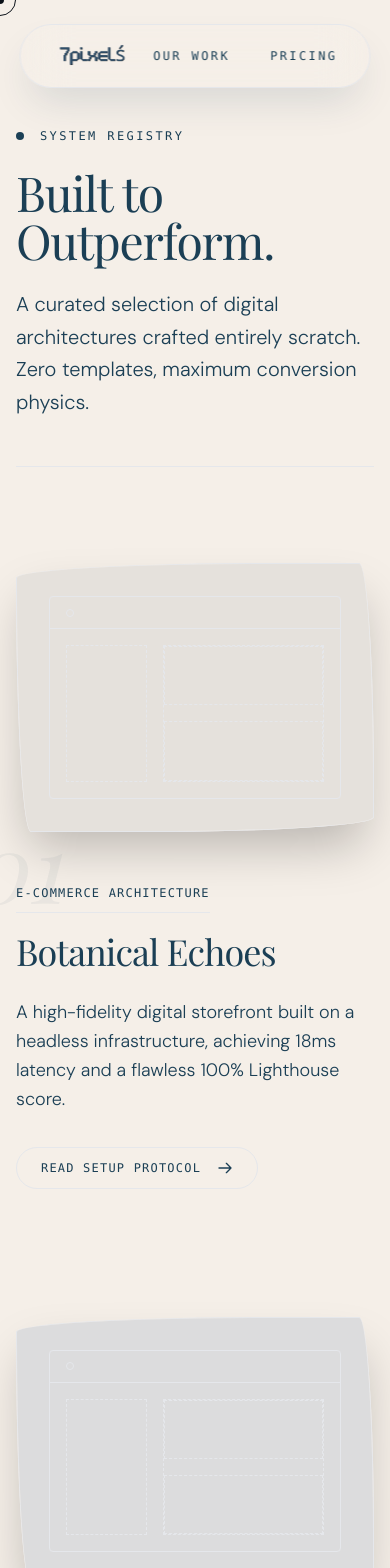
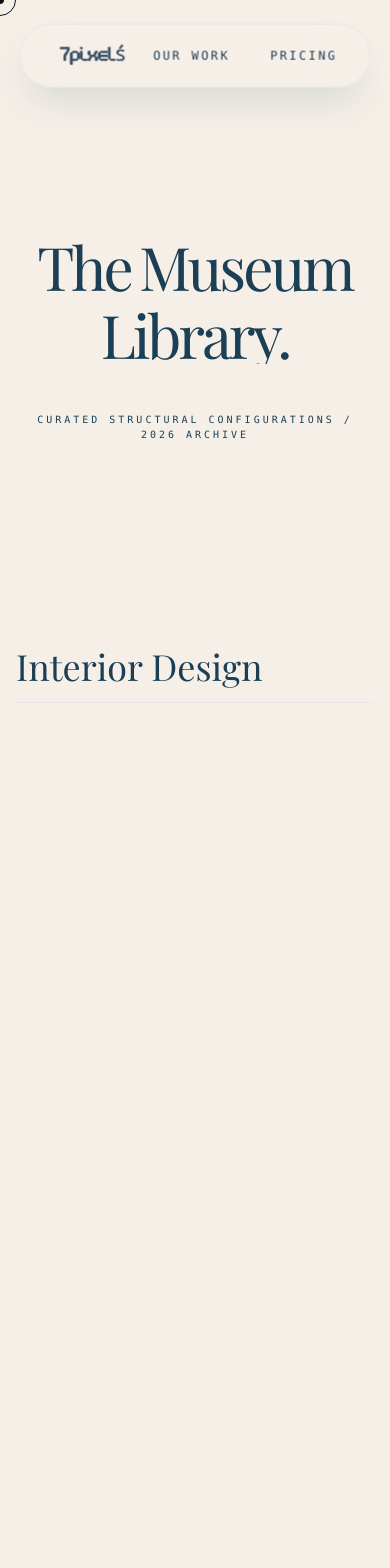
Before and after one commit to 7pixels-xyz/7pixels-main-website, a Next.js app: page /work in a window 390 px wide. Shown: the top 1568 px of the page. Built offline with nearby package versions, Linux system fonts and the light colour scheme; a web font is replaced by a local one.

Commit message:
fix: eslint and ts definitions on work page

```diff
--- a/src/pages/work.tsx
+++ b/src/pages/work.tsx
@@ -4,32 +4,89 @@ import Header from "@/components/Header";
 import Footer from "@/components/Footer";
 import React, { useEffect, useRef } from "react";
 import gsap from "gsap";
+import { ScrollTrigger } from "gsap/dist/ScrollTrigger";
 
+type ProjectInfo = {
+    id: string;
+    title: string;
+    desc: string;
+    color: string;
+    isDark?: boolean;
+};
 
-const projects = [
+type MuseumCategory = {
+    id: string;
+    label: string;
+    projects: ProjectInfo[];
+};
+
+const museumCategories: MuseumCategory[] = [
     {
-        id: "01",
-        title: "Botanical Echoes",
-        category: "E-Commerce Architecture",
-        desc: "A high-fidelity digital storefront built on a headless infrastructure, achieving 18ms latency and a flawless 100% Lighthouse score.",
+        id: "interior",
+        label: "Interior Design",
+        projects: [
+            {
+                id: "INT-01",
+                title: "Urban Nest",
+                desc: "Cinematic architecture portfolio with WebGL depth-sorting layers.",
                 color: "bg-[#e5e1dc]",
-        imagePlaceholder: true
             },
             {
-        id: "02",
+                id: "INT-02",
                 title: "Aura Dynamics",
-        category: "Enterprise System",
-        desc: "Transforming legacy internal dashboards into a real-time responsive web application utilizing custom data streaming protocols.",
+                desc: "High-end spatial layout rendering engine capturing minimalist scale.",
                 color: "bg-[#dcdcdd]",
-        imagePlaceholder: true
+            }
+        ]
     },
     {
-        id: "03",
-        title: "Nexus Banking",
-        category: "Fintech Platform",
-        desc: "A secure, banking-grade visual interface leveraging zero-layout-shift techniques for uninterrupted user data intake.",
+        id: "dentists",
+        label: "Dentists",
+        projects: [
+            {
+                id: "DNT-01",
+                title: "Smile Architecture",
+                desc: "Trust-centric geometric layouts for premium regional clinics.",
                 color: "bg-[#e8e9e4]",
-        imagePlaceholder: true
+            }
+        ]
+    },
+    {
+        id: "tattoo",
+        label: "Tattoo Artists",
+        projects: [
+            {
+                id: "TAT-01",
+                title: "Ink & Iron",
+                desc: "Dark-mode, high-contrast visual portfolio bridging physical art to digital.",
+                color: "bg-[#1c2226]",
+                isDark: true
+            }
+        ]
+    },
+    {
+        id: "creators",
+        label: "Creators",
+        projects: [
+            {
+                id: "CRT-01",
+                title: "Creator Engine",
+                desc: "Personality-driven routing structures maximizing audience conversion parameters.",
+                color: "bg-[#f4efe8]",
+            }
+        ]
+    },
+    {
+        id: "portfolios",
+        label: "Portfolios",
+        projects: [
+            {
+                id: "PRT-01",
+                title: "Minimal Protocol",
+                desc: "Strictly architectural bento-box layouts highlighting uncompressed visual data.",
+                color: "bg-[#dcdcdd]",
+            }
+        ]
     }
 ];
 
@@ -38,108 +95,152 @@ export default function Work() {
 
     useEffect(() => {
         if (typeof window === 'undefined') return;
+        gsap.registerPlugin(ScrollTrigger);
+
         const ctx = gsap.context(() => {
-            gsap.fromTo(".page-header",
-                { opacity: 0, y: 50 },
-                { opacity: 1, y: 0, duration: 1, ease: "power3.out", delay: 0.2 }
+
+            // Foyer text cinematic entry
+            gsap.fromTo(".foyer-word",
+                { opacity: 0, scale: 1.05, y: 30 },
+                { opacity: 1, scale: 1, y: 0, duration: 1.8, stagger: 0.15, ease: "power4.out", delay: 0.1 }
             );
 
-            gsap.fromTo(".project-card",
+            // Stagger individual rooms appearing
+            gsap.utils.toArray<HTMLElement>(".project-card").forEach((card) => {
+                gsap.fromTo(card,
                     { opacity: 0, y: 100 },
-                { opacity: 1, y: 0, duration: 1, stagger: 0.15, ease: "expo.out", delay: 0.4 }
+                    {
+                        opacity: 1, y: 0,
+                        duration: 1.2,
+                        ease: "expo.out",
+                        scrollTrigger: {
+                            trigger: card,
+                            start: "top bottom-=50",
+                            toggleActions: "play none none reverse"
+                        }
+                    }
                 );
+            });
+
+            // Sticky nav highlighting via ScrollTrigger
+            museumCategories.forEach((cat) => {
+                ScrollTrigger.create({
+                    trigger: `#section-${cat.id}`,
+                    start: "top center+=100",
+                    end: "bottom center-=100",
+                    toggleClass: { targets: `#nav-${cat.id}`, className: "active-nav-item" }
+                });
+            });
+
         }, containerRef);
-        return () => ctx.revert();
+        return () => {
+            ScrollTrigger.killAll(); // ensure multiple navigations don't ghost triggers
+            ctx.revert();
+        };
     }, []);
 
     return (
         <>
             <Head>
-                <title>Our Work | 7pixels Digital Agency</title>
+                <title>The Museum Library | 7pixels Digital Agency</title>
             </Head>
             <Cursor />
             <Header />
-            <main ref={containerRef} className="min-h-[100dvh] relative font-sans w-full max-w-[100vw] overflow-x-hidden bg-cream pt-32 pb-24 border-b border-brandBlue/10">
+            <main ref={containerRef} className="min-h-[100dvh] relative font-sans w-full max-w-[100vw] overflow-x-hidden bg-cream pt-32 pb-48 border-b border-brandBlue/10">
                 {/* Background grid */}
                 <div className="absolute inset-0 receipt-edge opacity-5 pointer-events-none" style={{ backgroundSize: '60px 60px' }} />
 
-                <div className="w-full max-w-7xl mx-auto px-4 md:px-16 relative z-10">
-
-                    <header className="page-header mb-24 border-b border-brandBlue/10 pb-12 relative">
-                        <div className="flex gap-4 items-center mb-6">
-                            <div className="w-2 h-2 rounded-full bg-brandBlue animate-pulse"></div>
-                            <span className="font-mono text-xs uppercase tracking-[0.2em] text-brandBlue/60">System Registry</span>
+                {/* The Foyer */}
+                <div className="w-full min-h-[50vh] md:min-h-[70vh] flex flex-col justify-center items-center relative z-10 px-4 mb-24 md:mb-32">
+                    <div className="font-serif text-6xl sm:text-7xl md:text-8xl lg:text-[10rem] leading-none text-brandBlue tracking-tighter text-center overflow-hidden flex flex-wrap justify-center gap-2 md:gap-4">
+                        <span className="foyer-word inline-block origin-bottom">The</span>
+                        <span className="foyer-word inline-block origin-bottom">Museum</span>
+                        <span className="foyer-word inline-block origin-bottom">Library.</span>
                     </div>
-                        <h1 className="font-serif text-5xl md:text-7xl text-brandBlue tracking-tight mb-6">Built to Outperform.</h1>
-                        <p className="font-sans text-xl text-brandBlue/70 max-w-2xl font-light leading-relaxed">
-                            A curated selection of digital architectures crafted entirely scratch. Zero templates, maximum conversion physics.
+                    <p className="font-mono text-[10px] md:text-xs uppercase tracking-[0.3em] text-brandBlue/50 mt-12 foyer-word text-center">
+                        Curated Structural Configurations / 2026 Archive
                     </p>
-                    </header>
-
-                    <div className="flex flex-col gap-32">
-                        {projects.map((proj) => (
-                            <div key={proj.id} className="project-card group cursor-pointer w-full flex flex-col md:flex-row items-center gap-12 md:gap-24 relative">
-                                {/* Decorator node */}
-                                <div className="hidden md:flex absolute -left-12 top-1/2 flex-col items-center gap-2 transform -translate-y-1/2">
-                                    <span className="font-mono text-[10px] text-brandBlue/40 block -rotate-90 origin-center translate-y-8">NODE_EXEC</span>
-                                    <div className="w-[1px] h-32 bg-brandBlue/10"></div>
                 </div>
 
-                                {/* Image Preview */}
-                                <div className="w-full md:w-3/5 aspect-[4/3] md:aspect-[16/10] overflow-hidden organic-border border border-brandBlue/20 relative shadow-2xl transition-all duration-700 ease-out group-hover:shadow-[0_40px_80px_-20px_rgba(27,63,85,0.2)]">
-                                    {/* Placeholder solid background, replaces image */}
-                                    <div className={`absolute inset-0 w-full h-full ${proj.color} transition-transform duration-1000 ease-[cubic-bezier(0.19,1,0.22,1)] group-hover:scale-105 flex items-center justify-center p-8`}>
-                                        {/* Wireframe Placeholder lines */}
-                                        <div className="w-full h-full border border-brandBlue/10 rounded overflow-hidden flex flex-col pointer-events-none">
-                                            <div className="h-8 border-b border-brandBlue/10 flex items-center px-4 gap-2">
-                                                <div className="w-2 h-2 rounded-full border border-brandBlue/20"></div>
-                                            </div>
-                                            <div className="flex-1 flex p-4 gap-4">
-                                                <div className="w-1/3 h-full border border-brandBlue/5 border-dashed"></div>
-                                                <div className="w-2/3 h-full border border-brandBlue/5 border-dashed flex flex-col gap-4">
-                                                    <div className="h-1/2 w-full border border-brandBlue/5 border-dashed"></div>
-                                                    <div className="h-1/2 w-full border border-brandBlue/5 border-dashed"></div>
-                                                </div>
-                                            </div>
+                {/* The Museum Floor */}
+                <div className="museum-floor w-full max-w-7xl mx-auto px-4 md:px-16 flex flex-col relative z-10">
+
+                    <div className="flex flex-col md:flex-row w-full relative">
+
+                        {/* Left Column: Sticky Index */}
+                        <div className="w-full md:w-1/3 relative z-20 hidden md:block">
+                            <div className="flex flex-col sticky top-40 gap-5 pr-12">
+                                <span className="font-mono text-[10px] uppercase tracking-widest text-brandBlue/40 border-b border-brandBlue/10 pb-4 mb-4">Exhibition Index</span>
+                                {museumCategories.map((cat) => (
+                                    <a href={`#section-${cat.id}`} key={`nav-${cat.id}`} id={`nav-${cat.id}`} className="font-serif text-xl lg:text-2xl text-brandBlue/30 hover:text-brandBlue/70 transition-all duration-500 transform origin-left">
+                                        {cat.label}
+                                    </a>
+                                ))}
                             </div>
                         </div>
 
-                                    {/* Hover overlay text */}
-                                    <div className="absolute inset-0 bg-brandBlue/80 backdrop-blur-sm opacity-0 group-hover:opacity-100 transition-opacity duration-500 flex items-center justify-center">
-                                        <span className="font-mono text-sm tracking-[0.2em] uppercase text-cream border border-cream/30 px-6 py-3 rounded-full transform translate-y-4 group-hover:translate-y-0 transition-transform duration-500">
-                                            Initialize Preview
-                                        </span>
-                                    </div>
+                        {/* Right Column: Exhibits */}
+                        <div className="w-full md:w-2/3 flex flex-col">
+                            {museumCategories.map((cat) => (
+                                <div id={`section-${cat.id}`} key={cat.id} className="mb-32 md:mb-64 flex flex-col gap-16 md:gap-32 w-full">
+
+                                    {/* Mobile category header (hidden on pure desktop) */}
+                                    <h2 className="font-serif text-4xl text-brandBlue border-b border-brandBlue/10 pb-4 md:hidden">{cat.label}</h2>
+
+                                    {cat.projects.map((proj) => (
+                                        <div key={proj.id} className="project-card group cursor-pointer w-full flex flex-col items-start gap-8 relative border border-brandBlue/10 p-4 md:p-8 bg-white/20 backdrop-blur-sm organic-border hover:bg-white/40 transition-colors duration-500 shadow-xl hover:shadow-[0_40px_80px_-20px_rgba(27,63,85,0.1)]">
+
+                                            {/* Decorative Corner */}
+                                            <div className="absolute top-4 right-4 w-2 h-2 rounded-full border border-brandBlue/30 flex items-center justify-center opacity-50">
+                                                <div className="w-[1px] h-full bg-brandBlue/30 rotate-45"></div>
                                             </div>
 
-                                {/* Text Details */}
-                                <div className="w-full md:w-2/5 flex flex-col items-start relative z-10 transition-transform duration-700 ease-out group-hover:translate-x-4">
-                                    <span className="font-serif text-8xl md:text-9xl text-brandBlue opacity-5 absolute -top-16 -left-12 pointer-events-none italic">
-                                        {proj.id}
+                                            {/* Image Preview Window */}
+                                            <div className={`w-full aspect-[4/3] md:aspect-[16/10] overflow-hidden organic-border relative ${proj.color} flex items-center justify-center transform -rotate-1 group-hover:rotate-0 transition-transform duration-700 ease-[cubic-bezier(0.19,1,0.22,1)]`}>
+
+                                                {/* Textual 'Image' representation for cinematic wireframe aesthetic */}
+                                                <span className={`font-serif text-4xl md:text-5xl lg:text-7xl font-bold tracking-tight transform group-hover:scale-105 transition-transform duration-1000 ${proj.isDark ? 'text-cream/10' : 'text-brandBlue/10'}`}>
+                                                    {proj.title}
                                                 </span>
-                                    <div className="mb-4 inline-block border-b border-brandBlue/20 pb-2 relative z-10">
-                                        <span className="font-mono text-xs tracking-widest uppercase text-brandBlue/60">{proj.category}</span>
+
+                                                {/* Wireframe overlay to maintain digital architect theme */}
+                                                <div className="absolute inset-0 border border-brandBlue/5 m-4 pointer-events-none"></div>
+                                                <div className="absolute top-4 left-4 font-mono text-[9px] uppercase tracking-widest opacity-20 pointer-events-none">Visual Render 1.0</div>
                                             </div>
-                                    <h2 className="text-4xl md:text-5xl font-serif text-brandBlue mb-6 leading-tight tracking-tight relative z-10">
-                                        {proj.title}
-                                    </h2>
-                                    <p className="font-sans text-lg text-brandBlue/80 leading-relaxed font-light mb-8 relative z-10">
-                                        {proj.desc}
-                                    </p>
-                                    <button className="flex items-center gap-4 text-brandBlue font-mono text-xs uppercase tracking-widest group/btn border border-brandBlue/20 px-6 py-3 rounded-full hover:bg-brandBlue hover:text-cream transition-all duration-300">
-                                        <span>Read Setup Protocol</span>
-                                        <svg className="w-4 h-4 transform group-hover/btn:translate-x-1 transition-transform" fill="none" viewBox="0 0 24 24" stroke="currentColor">
-                                            <path strokeLinecap="round" strokeLinejoin="round" strokeWidth={2} d="M14 5l7 7m0 0l-7 7m7-7H3" />
-                                        </svg>
+
+                                            {/* Plaque / Text Details */}
+                                            <div className="flex flex-col md:flex-row w-full justify-between items-start md:items-end border-t border-brandBlue/10 pt-6 gap-6 md:gap-0">
+                                                <div className="flex flex-col w-full md:w-3/4">
+                                                    <div className="flex items-center gap-3 mb-3">
+                                                        <span className="font-mono text-[9px] bg-brandBlue text-cream px-2 py-0.5 rounded-sm uppercase tracking-wider">{proj.id}</span>
+                                                        <span className="font-mono text-[9px] uppercase tracking-widest text-brandBlue/40">Execution Protocol</span>
+                                                    </div>
+                                                    <h3 className="font-serif text-3xl text-brandBlue">{proj.title}</h3>
+                                                    <p className="font-sans text-brandBlue/70 text-sm md:text-md mt-2 max-w-sm leading-relaxed">{proj.desc}</p>
+                                                </div>
+                                                <button className="flex justify-center items-center w-full md:w-auto font-mono text-[10px] uppercase tracking-widest border border-brandBlue/20 px-6 py-3 hover:bg-brandBlue hover:text-white rounded-full transition-colors duration-300">
+                                                    Observe
                                                 </button>
                                             </div>
                                         </div>
                                     ))}
                                 </div>
+                            ))}
+                        </div>
 
+                    </div>
                 </div>
             </main>
             <Footer />
+
+            <style jsx global>{`
+                .active-nav-item {
+                    color: var(--brand-blue) !important;
+                    opacity: 1 !important;
+                    transform: scale(1.05) translateX(10px) !important;
+                    text-shadow: 0 4px 20px rgba(27,63,85, 0.1);
+                }
+            `}</style>
         </>
     );
 }
```
Lines whose indentation alone changed are shown as unchanged.
